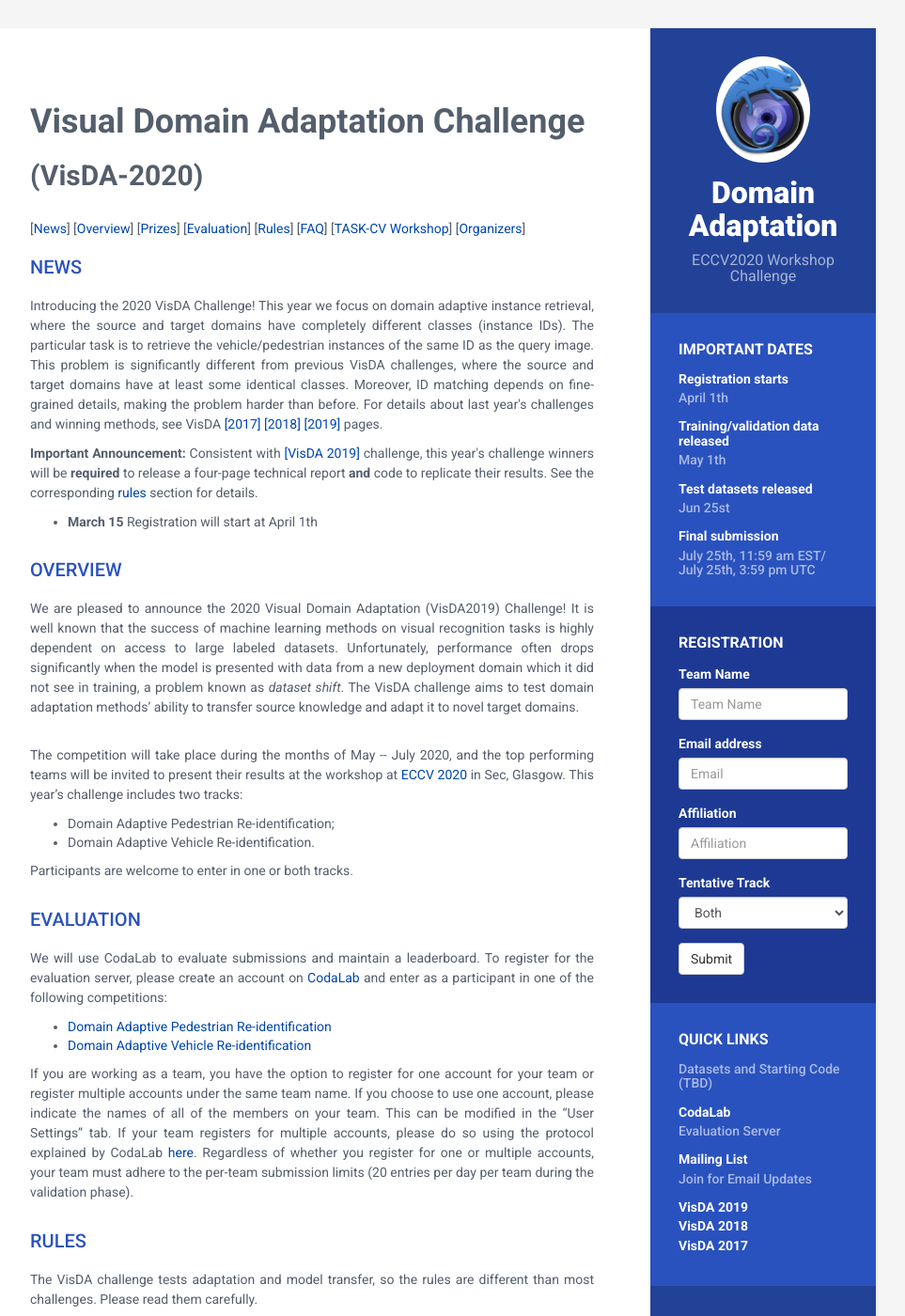
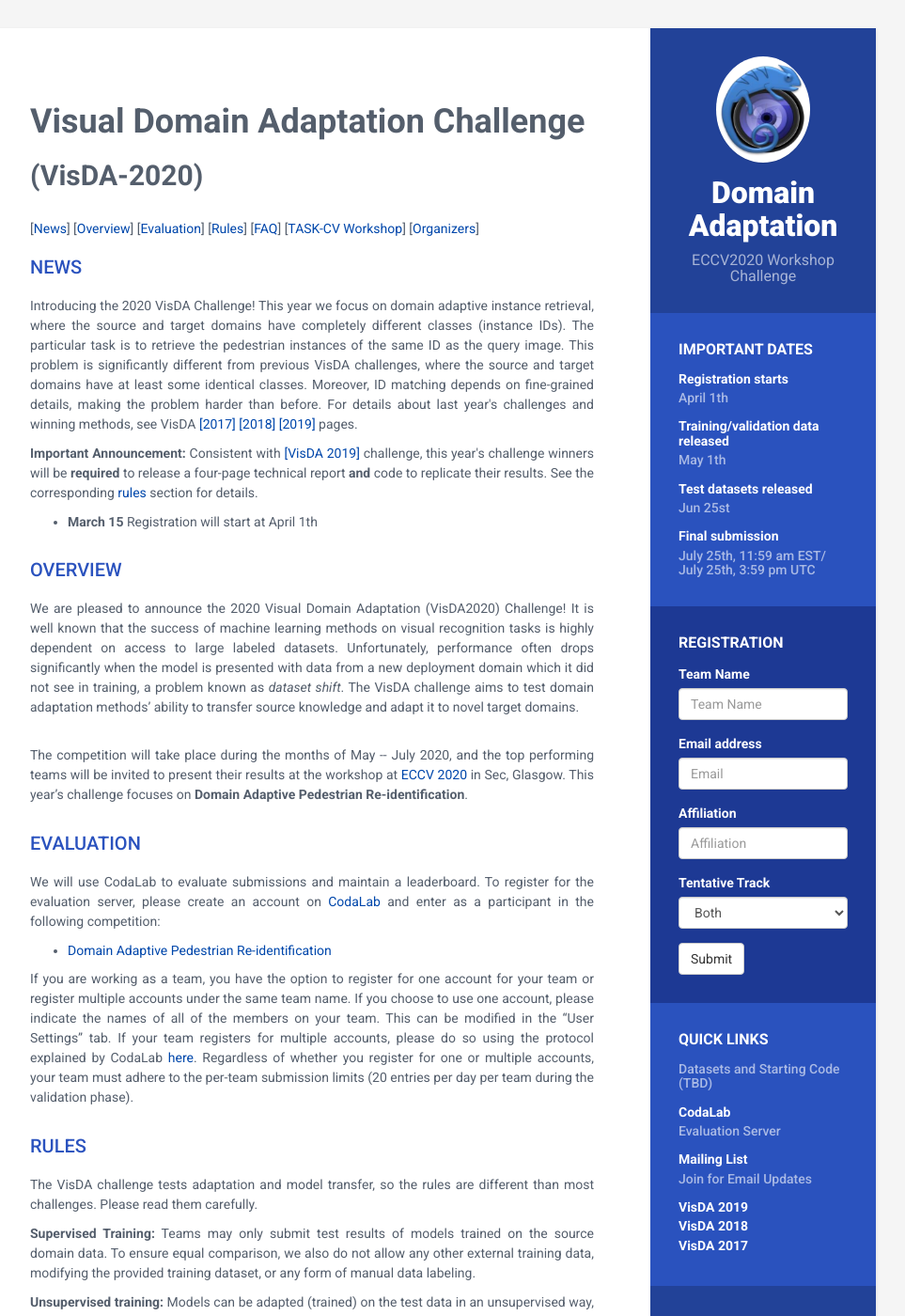
Before and after one commit to VisionLearningGroup/VisionLearningGroup.github.io, a Jekyll site: the page built from visda-2020/index.html, in a window 1280 px wide and 1400 px high. Shown: the whole window at 94% size, without its empty margins (188-1151 px from the left). Built offline with Jekyll 4.4.1, drawn with Linux system fonts in a browser that asks for light colours; some of the changed text lies outside the part shown.

Commit message:
update visda2020 info
update visda2020 information.

```diff
--- a/visda-2020/index.html
+++ b/visda-2020/index.html
@@ -12,7 +12,7 @@
 	[<a href = "#news">News</a>]
 	[<a href = "#overview">Overview</a>]
 	<!--[<a href = "https://github.com/VisionLearningGroup/visda-2019-public">Data and Code</a>]-->
-[<a href= "#prizes">Prizes</a>]
+	<!--	[<a href= "#prizes">Prizes</a>]-->
 	[<a href = "#evaluation">Evaluation</a>]
 	[<a href = "#rules">Rules</a>]
 	[<a href = "#faq">FAQ</a>]
@@ -26,7 +26,7 @@
 
 	<p>Introducing the 2020 VisDA Challenge!
 		This year we focus on domain adaptive instance retrieval, where the source and target domains have completely different classes (instance IDs).
-	The particular task is to retrieve the vehicle/pedestrian instances of the same ID as the query image.
+		The particular task is to retrieve the pedestrian instances of the same ID as the query image.
 		This problem is significantly different from previous VisDA challenges, where the source and target domains have at least some identical classes.
 		Moreover, ID matching depends on fine-grained details, making the problem harder than before.
 		For details about last year's challenges and winning methods,
@@ -47,7 +47,7 @@
 	<a name = "overview"></a>
 	<h2 class="section-title"> Overview </h2>
 	<div class="summary">
-<p> We are pleased to announce the 2020 Visual Domain Adaptation (VisDA2019) Challenge!
+		<p> We are pleased to announce the 2020 Visual Domain Adaptation (VisDA2020) Challenge!
 			It is well known that the success of machine learning methods on visual recognition tasks is highly dependent on access to large labeled datasets.
 			Unfortunately, performance often drops significantly when the model is presented with data from a new deployment domain which it did not see in training,
 			a problem known as <i>dataset shift</i>.
@@ -57,14 +57,8 @@
 
 
 		<p> The competition will take place during the months of May -- July 2020, and the top performing teams will be invited to present their results at the workshop at <a href="https://sites.google.com/view/task-cv2020">ECCV 2020</a> in Sec, Glasgow.
-	This year’s challenge includes two tracks: </p>
+			This year’s challenge focuses on <b>Domain Adaptive Pedestrian Re-identification</b>.</p>
 
-  <ul>
-	  <li>Domain Adaptive Pedestrian Re-identification;</li>
-	  <li>Domain Adaptive Vehicle Re-identification.</li>
-  </ul>
-
-<p> Participants are welcome to enter in one or both tracks. </p>
 		</br>
 
 		<!--<figure>-->
@@ -100,11 +94,10 @@
 
 		<p> We will use CodaLab to evaluate submissions and maintain a leaderboard.
 			To register for the evaluation server, please create an account on <a href = "https://competitions.codalab.org/">CodaLab</a>
-	and enter as a participant in one of the following competitions: </p>
+			and enter as a participant in the following competition: </p>
 
 		<ul>
 			<li><a href = "https://competitions.codalab.org/competitions/23833">Domain Adaptive Pedestrian Re-identification</a></li>
-  <li><a href = "https://competitions.codalab.org/competitions/23840">Domain Adaptive Vehicle Re-identification</a></li>
 		</ul>
 
 		<p>If you are working as a team, you have the option to register for one account for your team or register multiple accounts under the same team name.
@@ -180,7 +173,7 @@
 		<h2 class="section-title"> Organizers </h2>
 
 		Kate Saenko (Boston University),
-Liang Zheng (Australian National University)
+		Liang Zheng (Australian National University),
 		Xingchao Peng (Boston University),
 		Weijian Deng (Australian National University)
 
```
Also changed, not shown: _includes/sidebar.html (+8 -8 lines). Lines whose indentation alone changed are shown as unchanged.
